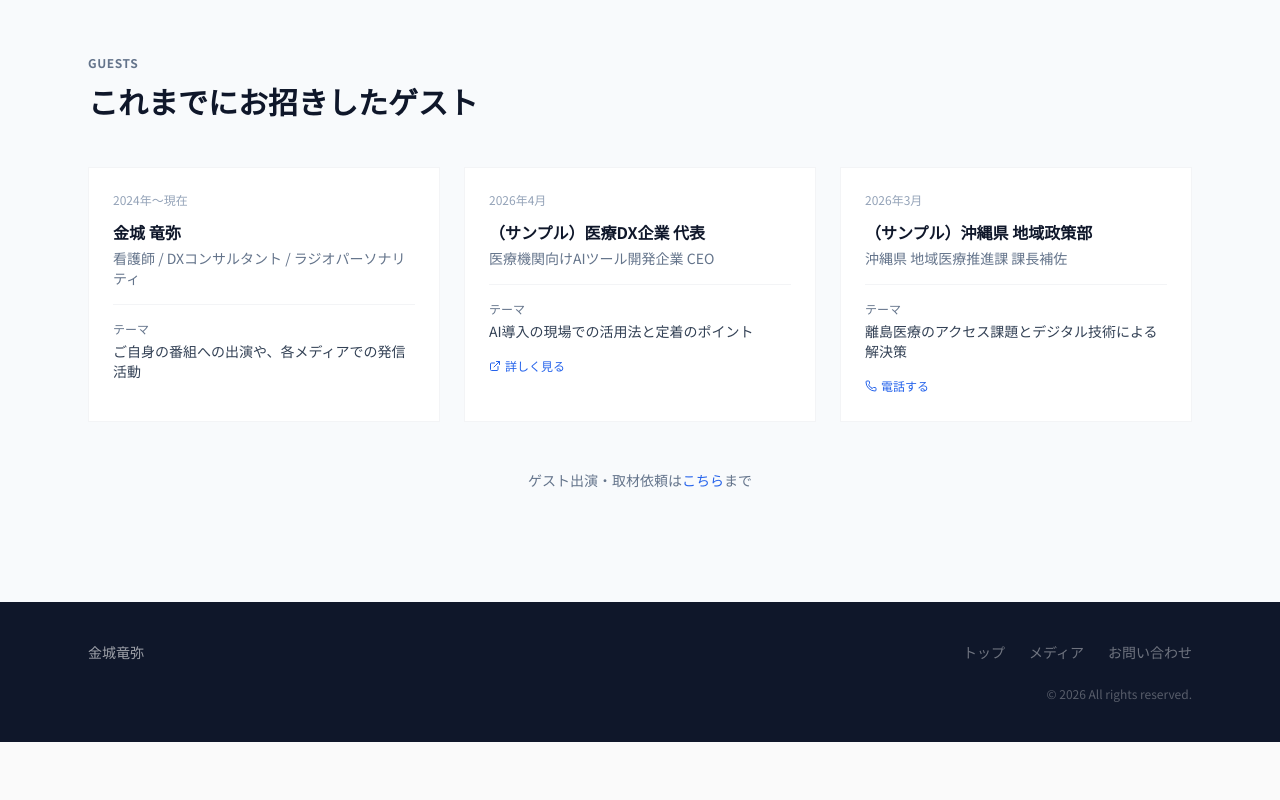
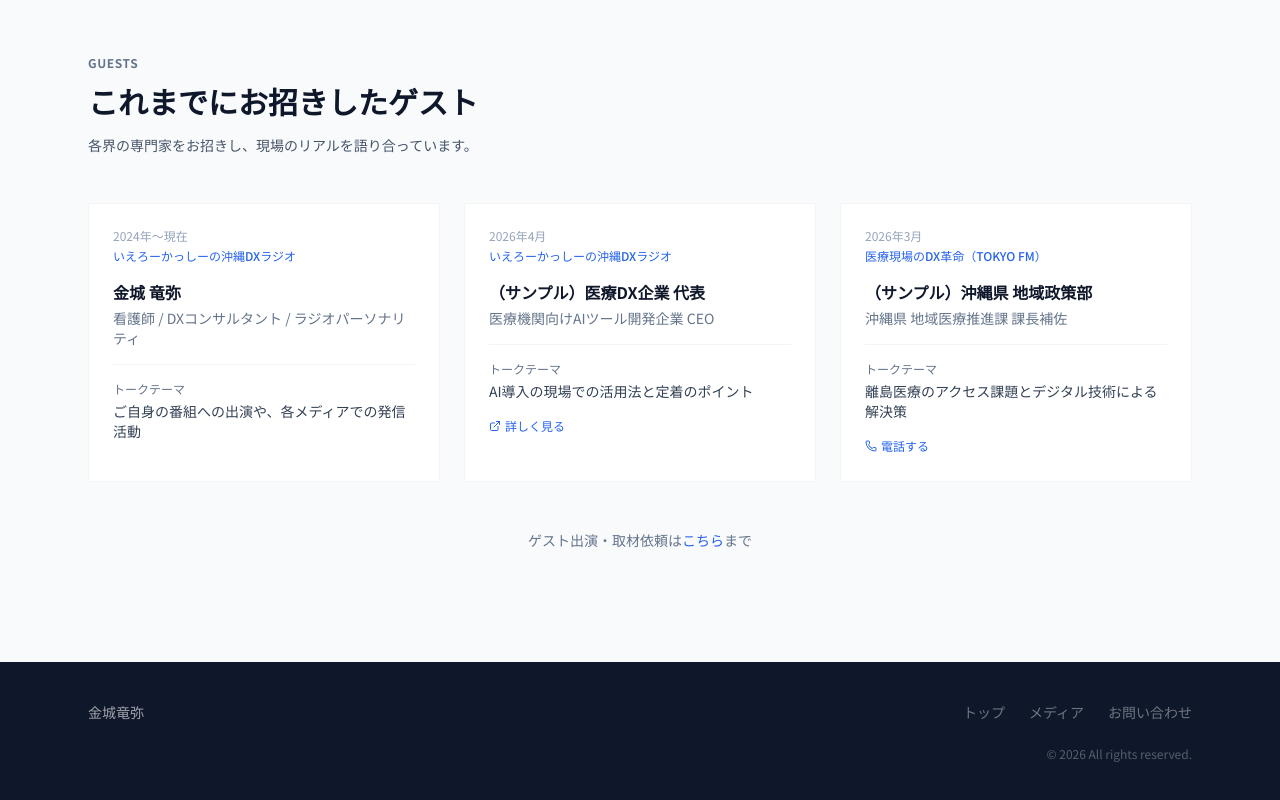
Before and after one commit to Rk2714/portfolio-site-v2, a Next.js app: page /media in a window 1280 px wide. Shown: the part 1496-2296 px from the top of the page. Before the commit the page ends 2238 px from the top, so only its background shows below. Built offline with nearby package versions, Linux system fonts and the light colour scheme; no server answers.

Commit message:
Add program name to guest cards, add portfolio humility line in About

```diff
--- a/src/app/media/page.tsx
+++ b/src/app/media/page.tsx
@@ -70,6 +70,7 @@ const defaultGuests = [
     title: "看護師 / DXコンサルタント / ラジオパーソナリティ",
     topic: "ご自身の番組への出演や、各メディアでの発信活動",
     date: "2024年〜現在",
+    program: "いえろーかっしーの沖縄DXラジオ",
     link: "",
     linkType: "url" as const,
   },
@@ -78,6 +79,7 @@ const defaultGuests = [
     title: "医療機関向けAIツール開発企業 CEO",
     topic: "AI導入の現場での活用法と定着のポイント",
     date: "2026年4月",
+    program: "いえろーかっしーの沖縄DXラジオ",
     link: "https://example.com",
     linkType: "url" as const,
   },
@@ -86,6 +88,7 @@ const defaultGuests = [
     title: "沖縄県 地域医療推進課 課長補佐",
     topic: "離島医療のアクセス課題とデジタル技術による解決策",
     date: "2026年3月",
+    program: "医療現場のDX革命（TOKYO FM）",
     link: "tel:098-000-0000",
     linkType: "tel" as const,
   },
@@ -195,20 +198,28 @@ export default async function MediaPage() {
             <p className="text-xs font-bold text-[#64748B] tracking-wider uppercase mb-3">
               Guests
             </p>
-            <h2 className="text-2xl md:text-3xl font-bold text-[#0F172A] mb-12">
+            <h2 className="text-2xl md:text-3xl font-bold text-[#0F172A] mb-4">
               これまでにお招きしたゲスト
             </h2>
+            <p className="text-sm text-[#475569] mb-12 max-w-xl">
+              各界の専門家をお招きし、現場のリアルを語り合っています。
+            </p>
 
             <div className="grid md:grid-cols-3 gap-6">
               {guestItems.map((guest: any, i: number) => (
                 <div key={i} className="bg-white p-6 border border-gray-100">
-                  <p className="text-xs text-[#94A3B8] mb-3">{guest.date}</p>
+                  <div className="mb-4">
+                    <p className="text-xs text-[#94A3B8] mb-1">{guest.date}</p>
+                    <p className="text-xs text-[#2563EB] font-medium">
+                      {guest.program}
+                    </p>
+                  </div>
                   <h3 className="text-base font-bold text-[#0F172A] mb-1">
                     {guest.name}
                   </h3>
                   <p className="text-sm text-[#64748B] mb-4">{guest.title}</p>
                   <div className="border-t border-gray-100 pt-4">
-                    <p className="text-xs text-[#64748B] mb-1">テーマ</p>
+                    <p className="text-xs text-[#64748B] mb-1">トークテーマ</p>
                     <p className="text-sm text-[#334155] mb-3">{guest.topic}</p>
                     {guest.link && (
                       <a
--- a/src/app/sections/About.tsx
+++ b/src/app/sections/About.tsx
@@ -58,7 +58,10 @@ export default function About({ profile }: { profile?: Profile | null }) {
               <br />
               最適な解決策を提案できる
             </h2>
-            <p className="text-sm text-[#475569] leading-[1.9] mb-6">{bio}</p>
+            <p className="text-sm text-[#475569] leading-[1.9] mb-4">{bio}</p>
+            <p className="text-sm text-[#94A3B8] mb-6">
+              看護師、ラジオパーソナリティ、DXコンサルタント——そんな僕の活動を、ポートフォリオと呼んでいいのか、正直わからない。でも、ここに書いていることは全部本当の話です。
+            </p>
 
             <div className="mb-8">
               <a
```
